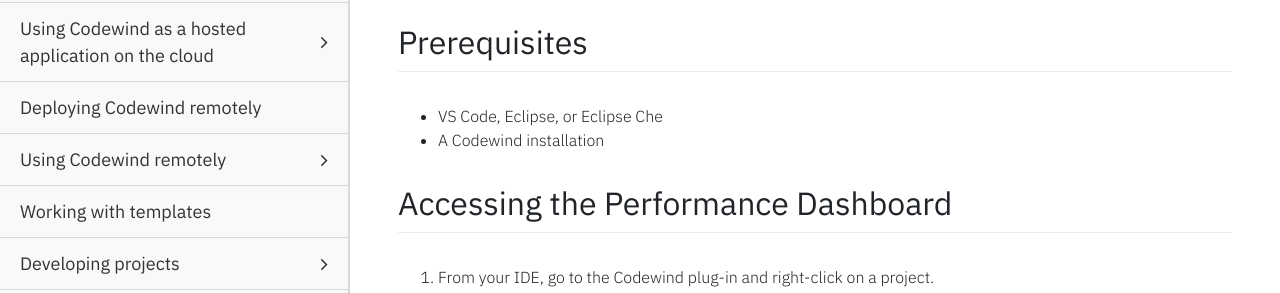
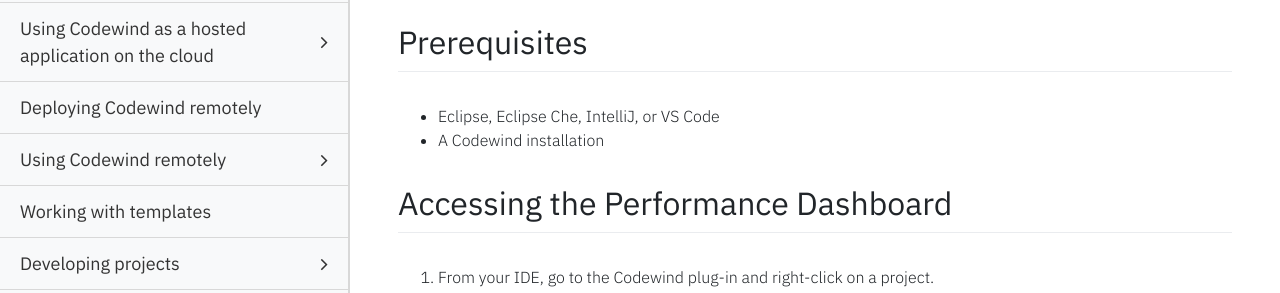
Before and after one commit to eclipse-archived/codewind-docs, a Jekyll site: the page built from docs/_documentations/performance.md, in a window 1280 px wide and 900 px high, scrolled down 440 px. Shown: the part 154-447 px from the top of the window. Built offline with Jekyll 4.4.1, drawn with Linux system fonts in a browser that asks for light colours; nearby versions of some CDN libraries; comment, search, counter and statistics services are not loaded.

Commit message:
Adding IntelliJ to list of prereqs
Signed-off-by: Sarah Ishida <sishida@us.ibm.com>

```diff
--- a/docs/_documentations/performance.md
+++ b/docs/_documentations/performance.md
@@ -20,7 +20,7 @@ You will learn how to add and enable monitoring to your application. Then, you c
 
 ## Prerequisites
 
-- VS Code, Eclipse, or Eclipse Che
+- Eclipse, Eclipse Che, IntelliJ, or VS Code
 - A Codewind installation
 
 ## Accessing the Performance Dashboard
```
Also changed, not shown: docs/_documentations/metrics-dashboard.md (+1 -1 lines).
